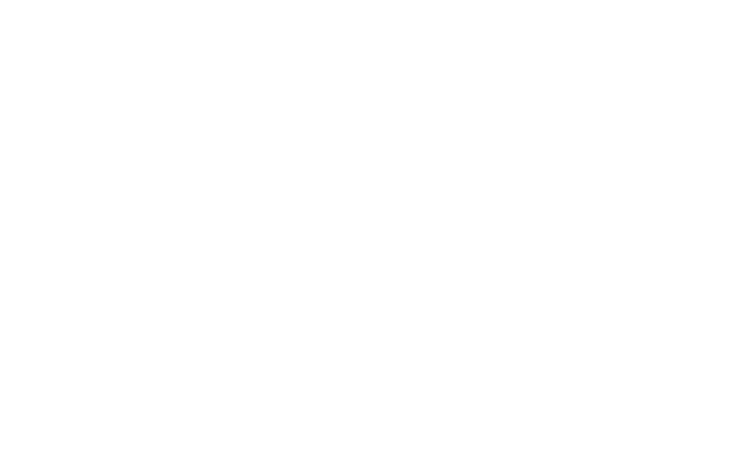
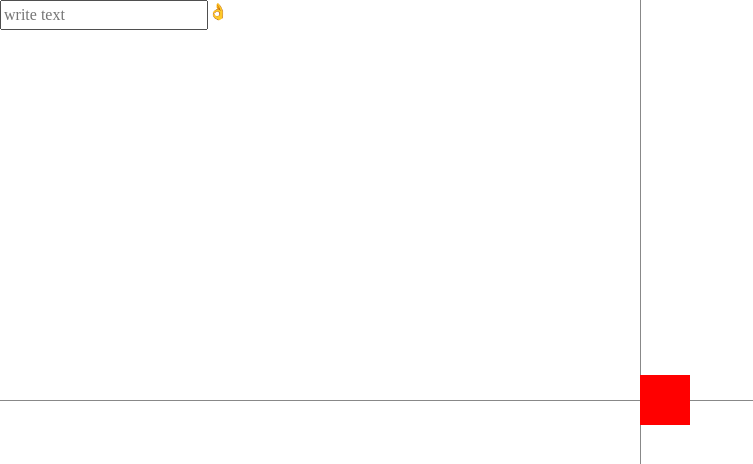
Before and after one commit to sabapailodze04/lecture-9, a plain HTML site: page index.html in a window 1280 px wide. Shown: the top 464 px of the page, without its empty margins (0-753 px from the left). Drawn offline with Linux system fonts and the light colour scheme.

Commit message:
relative and absolute

```diff
--- a/index.html
+++ b/index.html
@@ -6,5 +6,14 @@
     <title>Document</title>
     <link rel="stylesheet" href="styles/styles.css" />
   </head>
-  <body></body>
+  <body>
+    <div class="center-line"></div>
+    <div class="vertical-line"></div>
+    <div class="dot"></div>
+
+    <div class="input-container">
+      <input type="text" placeholder="write text" />
+      <span class="input-icon">👌</span>
+    </div>
+  </body>
 </html>
--- a/styles/styles.css
+++ b/styles/styles.css
@@ -75,3 +75,44 @@ h6 {
 }
 
 /* !code srart */
+
+bbody {
+  background-color: #f0f0f0;
+  position: relative;
+  min-height: 100vh;
+}
+
+.dot {
+  width: 50px;
+  height: 50px;
+  background-color: red;
+  position: absolute;
+  left: 50%;
+  top: 50%;
+  transform: translateY(-50%);
+}
+
+.vertical-line {
+  position: absolute;
+  left: 50%;
+  top: 0;
+  height: 100%;
+  width: 1px;
+  background-color: #888888;
+}
+
+.center-line {
+  position: absolute;
+  top: 50%;
+  left: 0;
+  width: 100%;
+  height: 1px;
+  background-color: #888888;
+}
+
+.input-container {
+  position: relative;
+}
+.input-icon {
+  position: absolute;
+}
```
